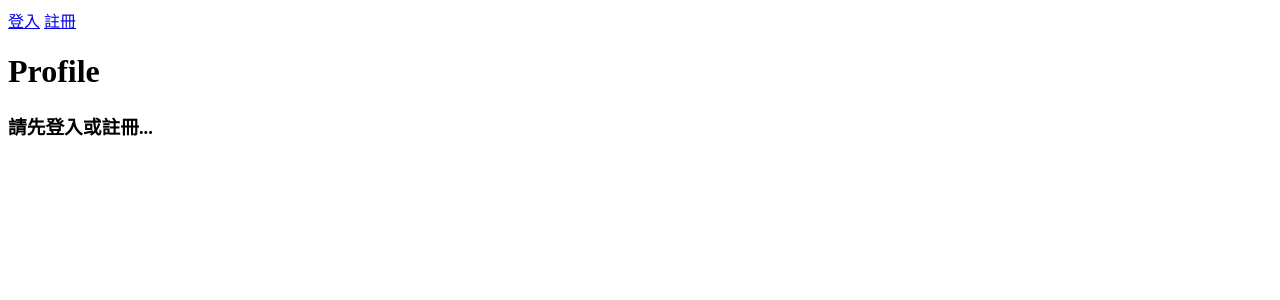
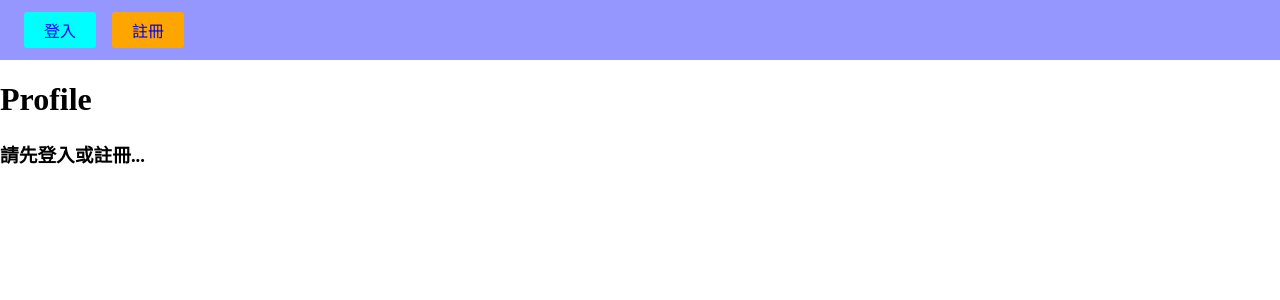
Before and after one commit to 17app001/django-todo, a Django app: page / in a window 1280 px wide. Shown: the top 300 px of the page. Run offline with Django 5.2, Linux system fonts and the light colour scheme.

Commit message:
完成樣板css

```diff
--- a/templates/base.html
+++ b/templates/base.html
@@ -5,17 +5,45 @@
     <meta charset="UTF-8">
     <meta name="viewport" content="width=device-width, initial-scale=1.0">
     <title>Document</title>
+    <style>
+        body {
+            margin: 0;
+            padding: 0;
+        }
+
+        #navbar {
+            background-color: rgb(150, 150, 255);
+            padding: 12px;
+        }
+
+        .username {
+            color: yellow;
+        }
+
+        .button {
+            display: inline-block;
+            background: orange;
+            text-align: center;
+            padding: 6px;
+            width: 60px;
+            text-decoration: none;
+            border-radius: 3px;
+            margin-left: 12px;
+        }
+    </style>
 </head>
 
 <body>
-    {% if user.is_authenticated %}
-    使用者:{{user.username}}
-    <a href="{% url 'logout' %}">登出</a>
-    {% else %}
-    <a href="{% url 'login' %}">登入</a>
-    <a href="{% url 'register' %}">註冊</a>
-    {% endif %}
+    <div id="navbar">
+        {% if user.is_authenticated %}
+        使用者:<span class="username"> {{user.username}}</span>
 
+        <a class="button" style="background-color: red;color:white" href="{% url 'logout' %}">登出</a>
+        {% else %}
+        <a class="button" style="background-color: aqua;" href="{% url 'login' %}">登入</a>
+        <a class="button" href="{% url 'register' %}">註冊</a>
+        {% endif %}
+    </div>
     {% block content %}
 
     {% endblock %}
```
